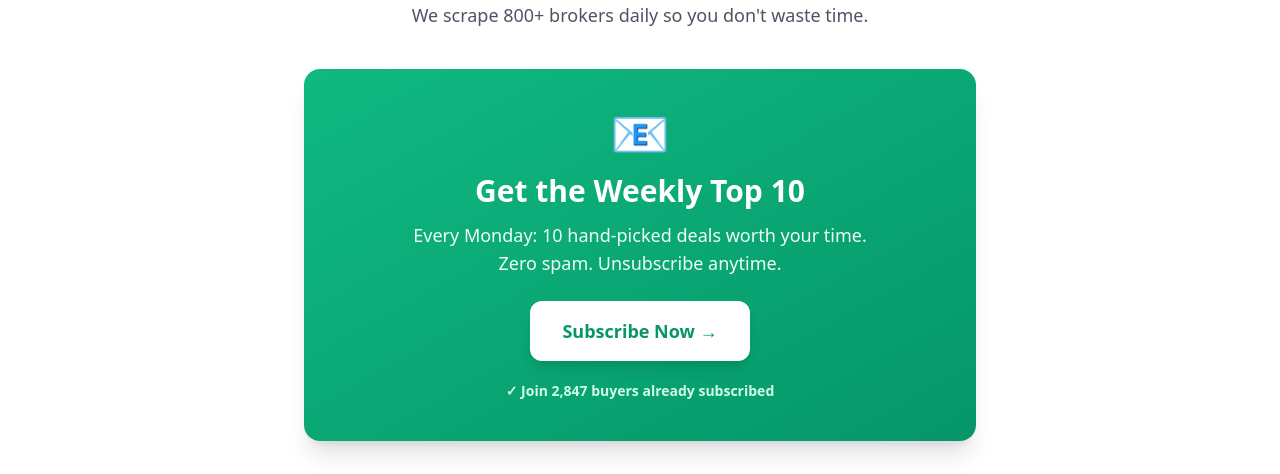
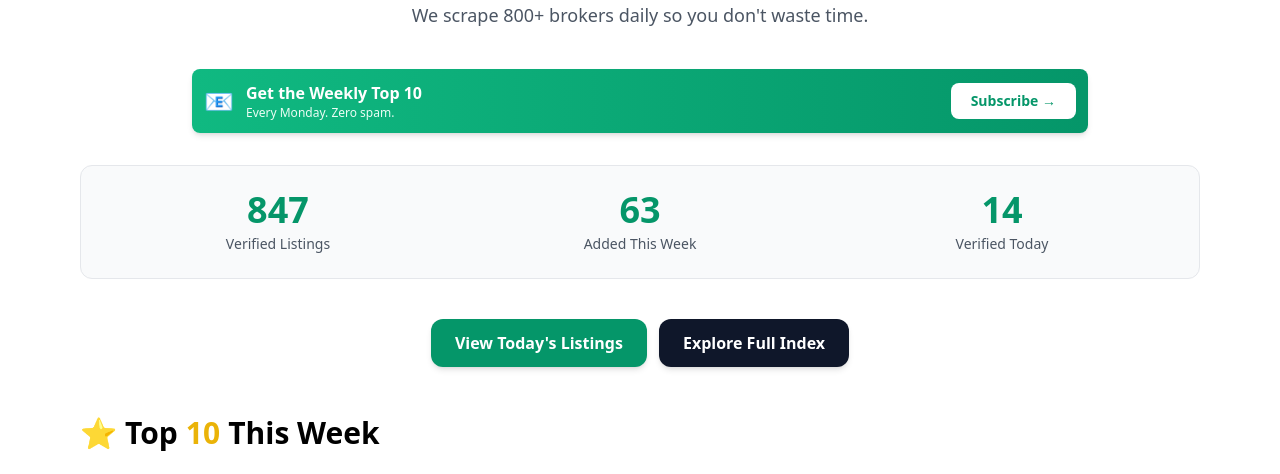
Before and after one commit to jeffsosville/cleaningexits, a Next.js app: page / in a window 1280 px wide. Shown: the part 223-697 px from the top of the page. Built offline with nearby package versions, Linux system fonts and the light colour scheme; no server answers; the database is empty.

Commit message:
Refactor email capture section to be more compact
Replaced prominent email capture section with a more compact version, adjusting styles and layout.

```diff
--- a/pages/index.tsx
+++ b/pages/index.tsx
@@ -111,29 +111,24 @@ export default function Home({
           </p>
         </header>
 
-        {/* EMAIL CAPTURE - PROMINENT */}
-        <section className="mb-12 max-w-2xl mx-auto">
-          <div className="bg-gradient-to-br from-emerald-500 to-emerald-600 rounded-2xl p-8 md:p-10 text-white shadow-xl">
-            <div className="text-center">
-              <div className="text-5xl mb-4">📧</div>
-              <h2 className="text-2xl md:text-3xl font-bold mb-3">
-                Get the Weekly Top 10
-              </h2>
-              <p className="text-emerald-50 mb-6 text-lg">
-                Every Monday: 10 hand-picked deals worth your time.<br />
-                Zero spam. Unsubscribe anytime.
-              </p>
+        {/* EMAIL CAPTURE - COMPACT 1/2 INCH */}
+        <section className="mb-8">
+          <div className="bg-gradient-to-r from-emerald-500 to-emerald-600 rounded-lg p-3 text-white shadow-md max-w-4xl mx-auto">
+            <div className="flex flex-col sm:flex-row items-center justify-between gap-3">
+              <div className="flex items-center gap-3">
+                <span className="text-2xl">📧</span>
+                <div>
+                  <h2 className="text-base font-bold">Get the Weekly Top 10</h2>
+                  <p className="text-xs text-emerald-50">Every Monday. Zero spam.</p>
+                </div>
+              </div>
 
               <Link
                 href="/subscribe"
-                className="inline-block bg-white text-emerald-600 font-bold px-8 py-4 rounded-xl hover:bg-gray-50 transition shadow-lg text-lg"
+                className="bg-white text-emerald-600 font-semibold px-5 py-2 rounded-lg hover:bg-gray-50 transition text-sm whitespace-nowrap"
               >
-                Subscribe Now →
+                Subscribe →
               </Link>
-
-              <p className="mt-5 text-sm text-emerald-100 font-semibold">
-                ✓ Join 2,847 buyers already subscribed
-              </p>
             </div>
           </div>
         </section>
```
